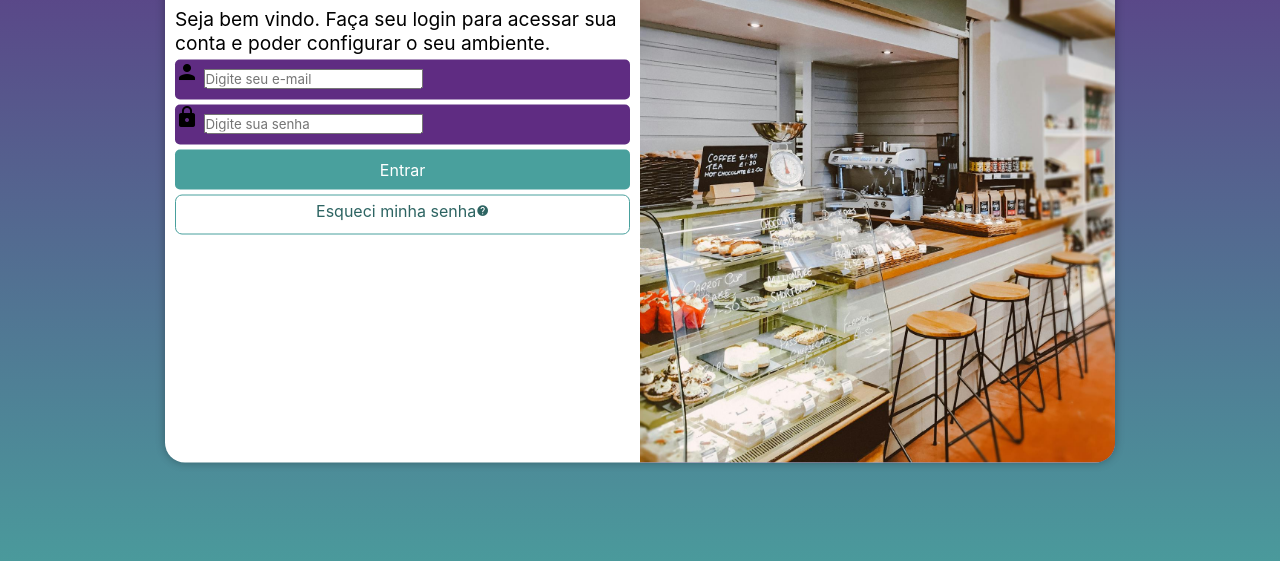
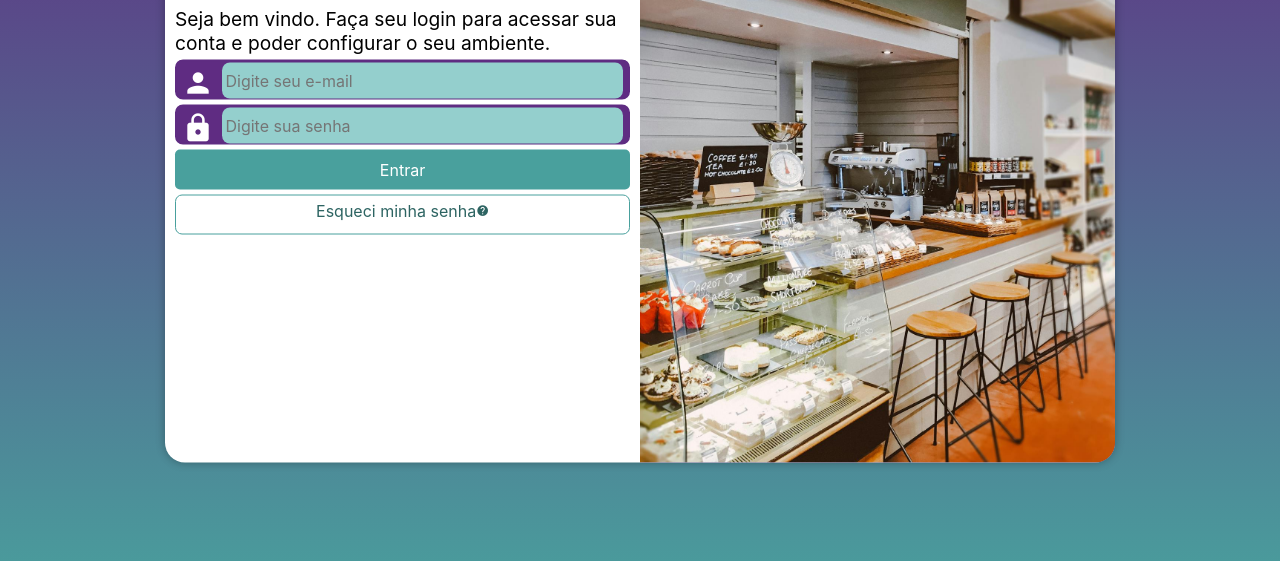
Before and after one commit to OYanEnrique/tela-login, a plain HTML site: page index.html in a window 1280 px wide. Shown: the part 195-756 px from the top of the page. Drawn offline with Linux system fonts and the light colour scheme.

Commit message:
style: implementa estilização avançada dos inputs com ícones e :focus-within

```diff
--- a/estilos/styles.css
+++ b/estilos/styles.css
@@ -23,13 +23,14 @@ section#login{
     position: absolute;
     top: 50%;
     left: 50%;
-    transform: translate(-50%, -50%);
     background-color: white;
     width: 250px;
     height: 515px;
     border-radius: 20px;
     overflow: hidden;
     box-shadow: 0px 0px 10px rgba(0,0,0,0.3);
+    transform: translate(-50%, -50%);
+
 
     transition: width .3s, height .3s;
     transition-timing-function: ease;
@@ -57,16 +58,37 @@ div#formulario > p{
 }
 form > div.campo{
     background-color: #5f2c82;
+    border: 2px solid #5f2c82;
     width: 100%;
     display: block;
     height: 40px;
-    border-radius: 5px;
+    border-radius: 8px;
     margin: 5px 0px;
 }
 
 div.campo > label {
     display: none;
+}
+div.campo > i {
+    color: white;
+    font-size: 2em;
+    width: 40px;
+    padding: 5px;
+}
 
+div.campo > input{
+    background-color: #94cfcd;
+    font-size: 1em;
+    height: 100%;
+    border: 0px;
+    border-radius: 8px;
+    padding: 4px;
+    width: calc(100% - 50px);
+    transform: translateY(-12px);
+}
+
+div.campo > input:focus-within{
+    background-color: white;
 }
 
 form > input[type="submit"]{
```
